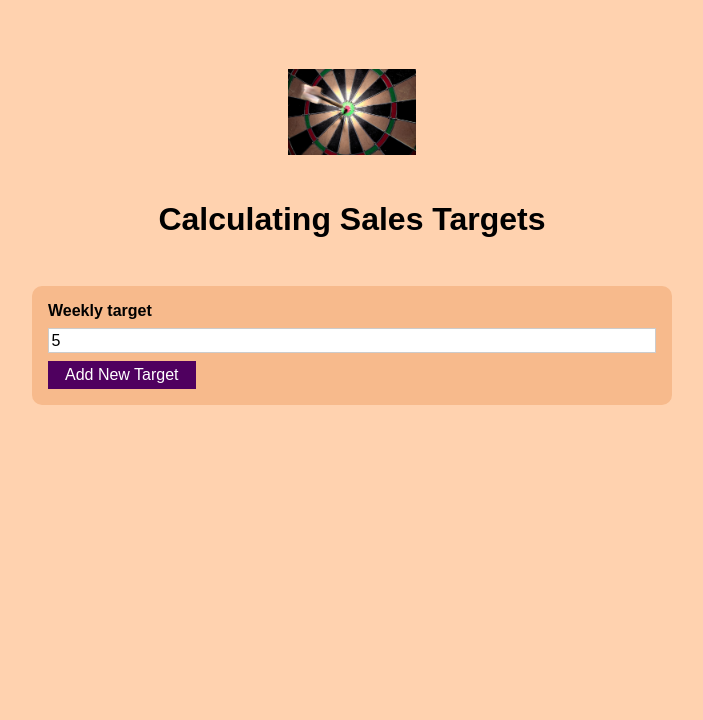
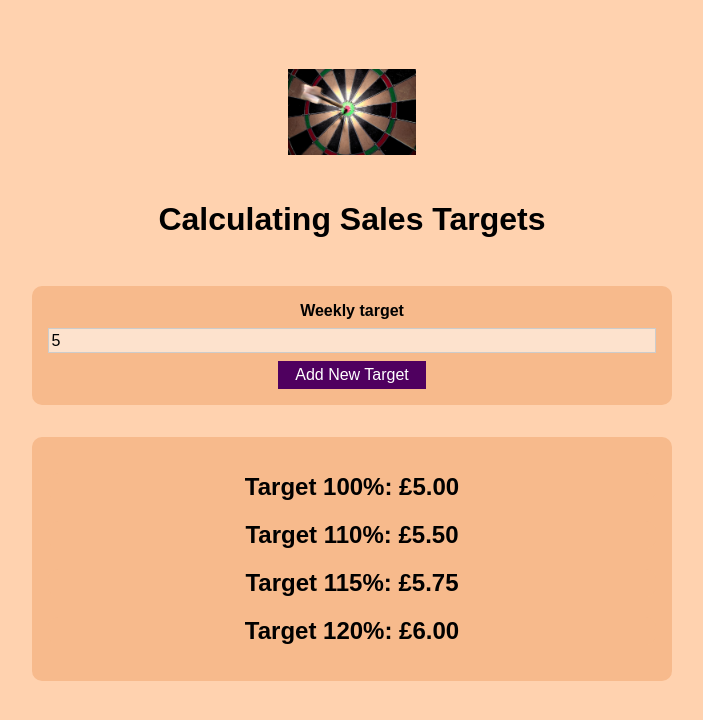
Before and after one commit to TomaszKoniecznyIT/Target_COE, a React (Create React App) app: page / in a window 1280 px wide. Both pictures are taken after typing "5" into the empty fields and a click on the button "Add New Target". Shown: the top 720 px of the page, without its empty margins (288-991 px from the left). Built offline with nearby package versions, Linux system fonts and the light colour scheme.

Commit message:
AddTargetLevel and css

```diff
--- a/src/components/Targets/AddTarget.js
+++ b/src/components/Targets/AddTarget.js
@@ -1,21 +1,40 @@
+import React, { useState } from "react";
 import Button from "../UI/Button";
 import Card from "../UI/Card";
 
 import classes from "./AddTarget.module.css";
+import TargetsLevel from "./TargetsLevel";
 
 const AddTarget = () => {
-  const addTargetHandler = () => {
+  const [enteredTarget, setEnteredTarget] = useState("");
+  const [target, setTarget] = useState();
+
+  const targetChangeHandler = (event) => {
+    setEnteredTarget(event.target.value);
+  };
+
+  const addTargetHandler = (event) => {
+    event.preventDefault();
     console.log("new target");
+    setTarget(+enteredTarget);
   };
 
   return (
-    <Card className={classes.input}>
-      <form>
-        <label htmlFor="target">Weekly target</label>
-        <input id="target" type="number"></input>
-        <Button onClick={addTargetHandler}>Add New Target</Button>
-      </form>
-    </Card>
+    <div>
+      <Card className={classes.input}>
+        <form onSubmit={addTargetHandler}>
+          <label htmlFor="target">Weekly target</label>
+          <input
+            id="target"
+            type="number"
+            value={enteredTarget}
+            onChange={targetChangeHandler}
+          ></input>
+          <Button type="submit">Add New Target</Button>
+        </form>
+      </Card>
+      {target && <TargetsLevel target={target} />}
+    </div>
   );
 };
 
--- a/src/components/Targets/AddTarget.module.css
+++ b/src/components/Targets/AddTarget.module.css
@@ -15,9 +15,10 @@
   font: inherit;
   display: block;
   width: 100%;
-  border: 1px solid #ccc;
+  border: 1px solid #cccccc;
   padding: 0.15rem;
   margin-bottom: 0.5rem;
+  background-color: #fde2cd;
 }
 
 .input input:focus {
--- /dev/null
+++ b/src/components/Targets/TargetsLevel.js
@@ -0,0 +1,31 @@
+import Card from "../UI/Card";
+
+import classes from "./TargetsLevel.module.css";
+
+const formatter = new Intl.NumberFormat("en-UK", {
+  style: "currency",
+  currency: "GBP",
+  minimumFractionDigits: 2,
+  maximumFractionDigits: 2,
+});
+
+const TargetsLevel = (props) => {
+  return (
+    <Card className={classes["targets-level"]}>
+      <Card>
+        <h2>Target 100%: {formatter.format(props.target)}</h2>
+      </Card>
+      <Card>
+        <h2>Target 110%: {formatter.format(props.target * 1.1)}</h2>
+      </Card>
+      <Card>
+        <h2>Target 115%: {formatter.format(props.target * 1.15)}</h2>
+      </Card>
+      <Card>
+        <h2>Target 120%: {formatter.format(props.target * 1.2)}</h2>
+      </Card>
+    </Card>
+  );
+};
+
+export default TargetsLevel;
--- /dev/null
+++ b/src/components/Targets/TargetsLevel.module.css
@@ -0,0 +1,4 @@
+.targets-level {
+  margin: 2rem auto;
+  padding: 1rem;
+}
--- a/src/components/UI/Card.module.css
+++ b/src/components/UI/Card.module.css
@@ -3,4 +3,5 @@
   box-shadow: 0 2px 8 px rgba(0, 0, 0, 0.26);
   border-radius: 10px;
   max-width: 40rem;
+  text-align: center;
 }
```
Also changed, not shown: src/components/Targets/Targets.js (deleted).
